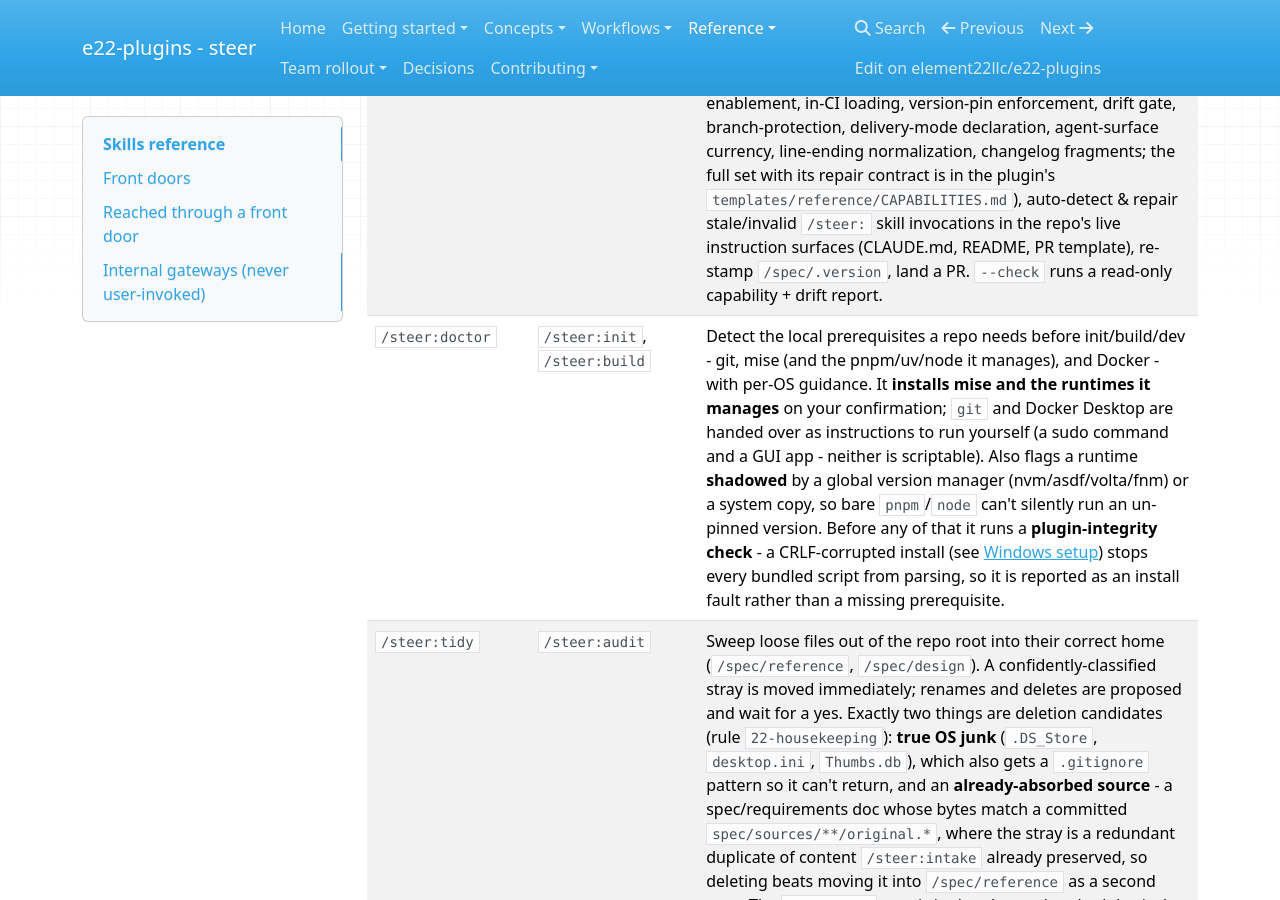
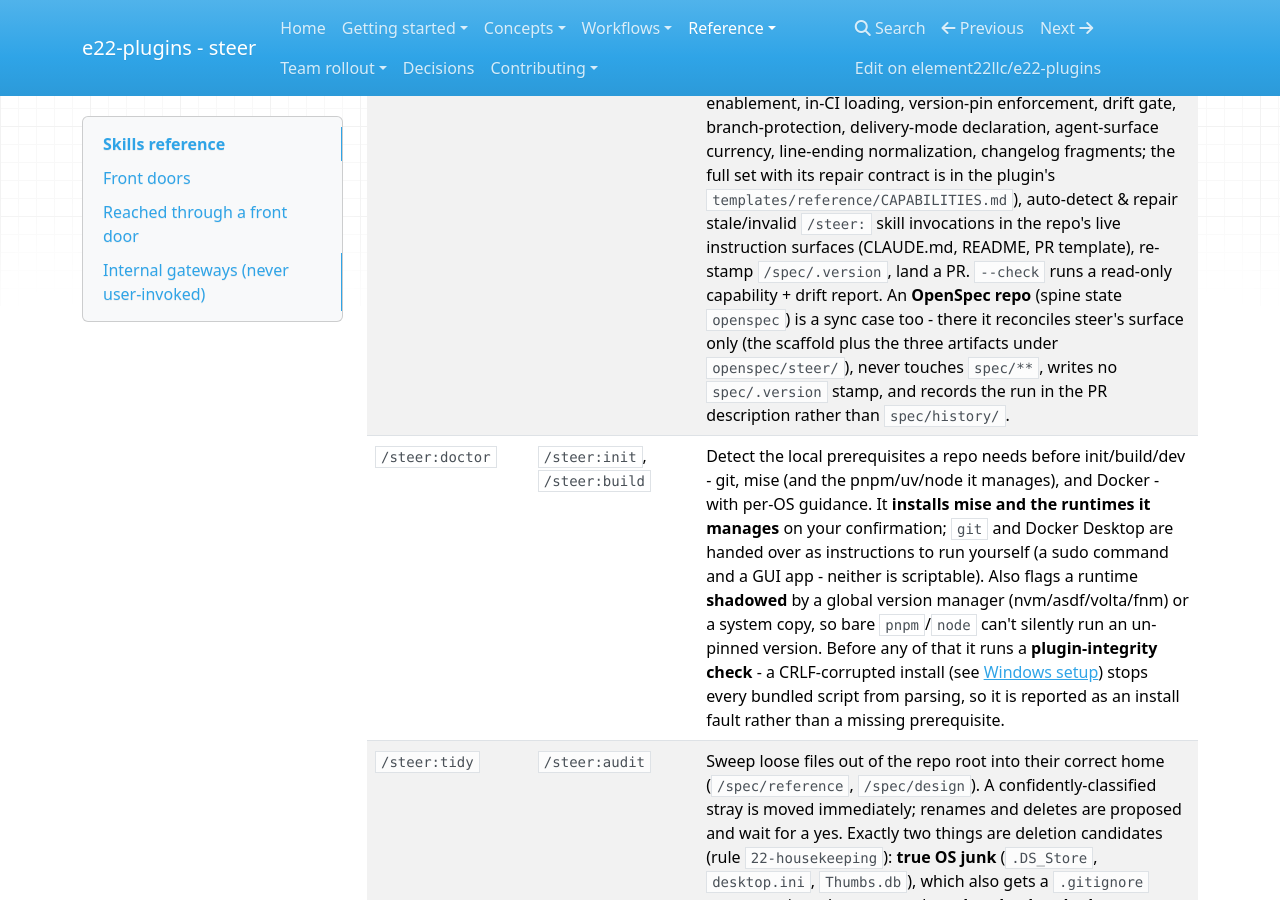
Before and after one commit to element22llc/e22-plugins, an MkDocs documentation site: the page built from docs/reference/skills.md, in a window 1280 px wide and 900 px high, scrolled down 6268 px. Built offline with MkDocs 1.6.1, drawn with Linux system fonts in a browser that asks for light colours; nearby versions of some CDN libraries.

Commit message:
docs: note that /steer:sync now covers the openspec spine state
Co-Authored-By: Claude Opus 5 (1M context) <noreply@anthropic.com>

```diff
--- a/docs/reference/skills.md
+++ b/docs/reference/skills.md
@@ -115,7 +115,7 @@ by name. Each is reached through the front door noted.
 | --- | --- | --- |
 | `/steer:init` | `/steer:setup` | One-time setup for a new repo - bootstrap the `/spec` spine + scaffold, or resolve legacy template placeholders. The legacy-fork path walks the migration ledger **before** stamping `spec/.version`: stamping first would make `/steer:sync` skip every entry at or below that version, retiring those transforms on exactly the repos furthest behind. Offers solo **trunk mode** when one person is both PO and dev with no MVP yet (commit directly to `main`, no `feat/*`/PR ceremony, declared in the product `CLAUDE.md` `## Delivery mode`). |
 | `/steer:adopt` | `/steer:setup` | Reverse-engineer a `/spec` spine from an existing app's code and add the scaffold, plus a root `DESIGN.md` from the app's real visual identity and a `spec/PRODUCTIONIZATION.md` triage (Keep / Refactor / Rewrite / Reject per area). See [Adopt](../workflows/adopt.md). |
-| `/steer:sync` | `/steer:setup` | Bring a managed repo up to date with the current plugin - apply migrations, reconcile spine + scaffold, repair missing/mis-wired capability-critical scaffold (18 capabilities in all - e.g. plugin enablement, in-CI loading, version-pin enforcement, drift gate, branch-protection, delivery-mode declaration, agent-surface currency, line-ending normalization, changelog fragments; the full set with its repair contract is in the plugin's `templates/reference/CAPABILITIES.md`), auto-detect & repair stale/invalid `/steer:` skill invocations in the repo's live instruction surfaces (CLAUDE.md, README, PR template), re-stamp `/spec/.version`, land a PR. `--check` runs a read-only capability + drift report. |
+| `/steer:sync` | `/steer:setup` | Bring a managed repo up to date with the current plugin - apply migrations, reconcile spine + scaffold, repair missing/mis-wired capability-critical scaffold (18 capabilities in all - e.g. plugin enablement, in-CI loading, version-pin enforcement, drift gate, branch-protection, delivery-mode declaration, agent-surface currency, line-ending normalization, changelog fragments; the full set with its repair contract is in the plugin's `templates/reference/CAPABILITIES.md`), auto-detect & repair stale/invalid `/steer:` skill invocations in the repo's live instruction surfaces (CLAUDE.md, README, PR template), re-stamp `/spec/.version`, land a PR. `--check` runs a read-only capability + drift report. An **OpenSpec repo** (spine state `openspec`) is a sync case too - there it reconciles steer's surface only (the scaffold plus the three artifacts under `openspec/steer/`), never touches `spec/**`, writes no `spec/.version` stamp, and records the run in the PR description rather than `spec/history/`. |
 | `/steer:doctor` | `/steer:init`, `/steer:build` | Detect the local prerequisites a repo needs before init/build/dev - git, mise (and the pnpm/uv/node it manages), and Docker - with per-OS guidance. It **installs mise and the runtimes it manages** on your confirmation; `git` and Docker Desktop are handed over as instructions to run yourself (a sudo command and a GUI app - neither is scriptable). Also flags a runtime **shadowed** by a global version manager (nvm/asdf/volta/fnm) or a system copy, so bare `pnpm`/`node` can't silently run an un-pinned version. Before any of that it runs a **plugin-integrity check** - a CRLF-corrupted install (see [Windows setup](../getting-started/windows-setup.md#line-endings)) stops every bundled script from parsing, so it is reported as an install fault rather than a missing prerequisite. |
 | `/steer:tidy` | `/steer:audit` | Sweep loose files out of the repo root into their correct home (`/spec/reference`, `/spec/design`). A confidently-classified stray is moved immediately; renames and deletes are proposed and wait for a yes. Exactly two things are deletion candidates (rule `22-housekeeping`): **true OS junk** (`.DS_Store`, `desktop.ini`, `Thumbs.db`), which also gets a `.gitignore` pattern so it can't return, and an **already-absorbed source** - a spec/requirements doc whose bytes match a committed `spec/sources/**/original.*`, where the stray is a redundant duplicate of content `/steer:intake` already preserved, so deleting beats moving it into `/spec/reference` as a second copy. The `.gitignore` step is junk-only; an absorbed doc isn't junk and a later version of it is expected. |
 | `/steer:roadmap` | `/steer:issues` | Generate a release-milestone timeline (viewable as a GitHub Projects v2 roadmap) by turning intended-but-unshipped work into milestone-grouped issues - a **no-argument run is a read-only preview** (the only read-only mode), then `from-features` (target specs not yet live) or `from-gap` (a spec-gap from `/steer:audit spec`), plus a `sync` reconcile. Writes the human-confirmed native Start/Target **date** issue fields (for per-issue Gantt bars) in addition to milestone grouping; proposes a dependency-ordered plan; never fabricates dates. Can offer the milestone plan as a shareable Claude Artifact timeline - a derived preview of the Projects v2 view, per rule `88-artifacts`. In a polyrepo the release axis moves **off Milestones** (which cannot span repositories) onto a Project iteration/single-select field - recorded as the one named exception to its native-attributes-only guardrail. |
```
